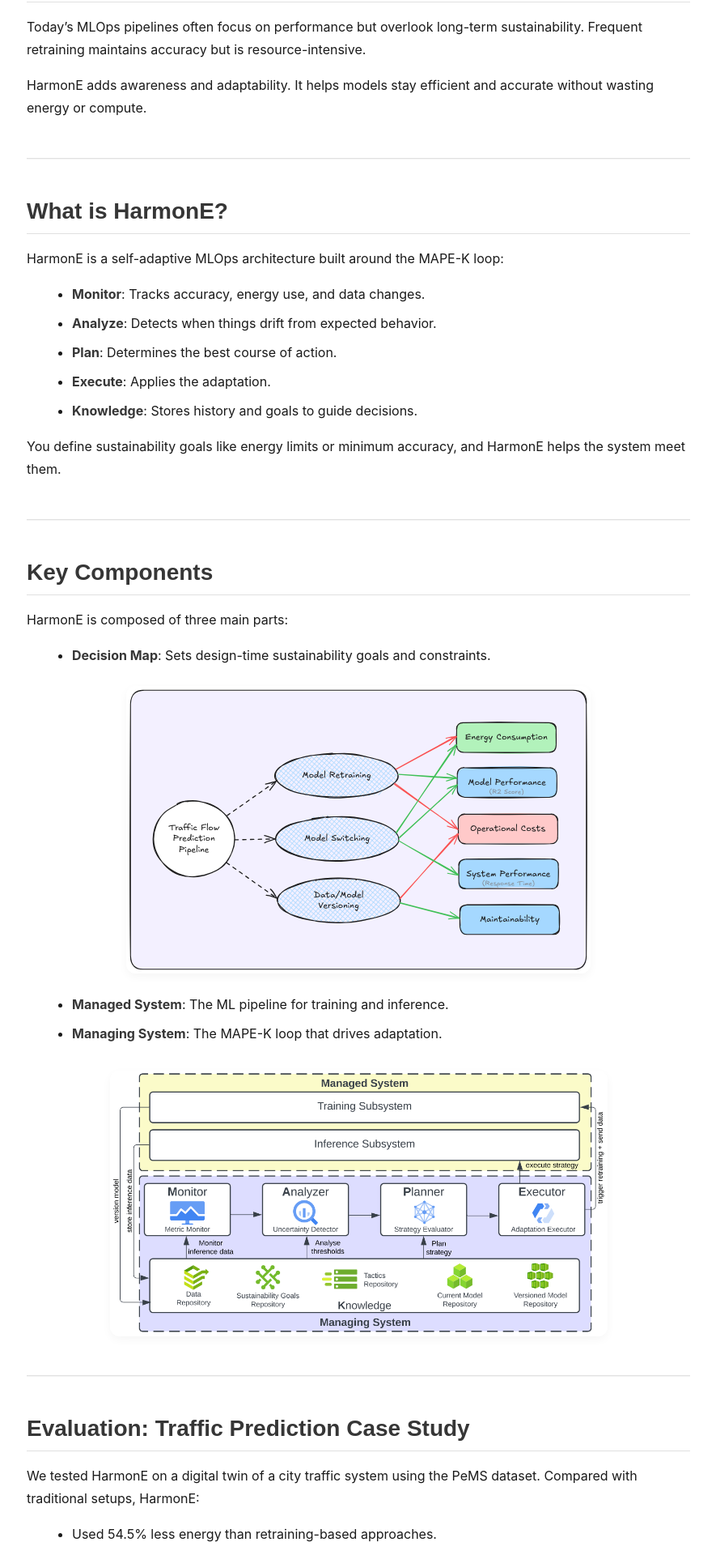
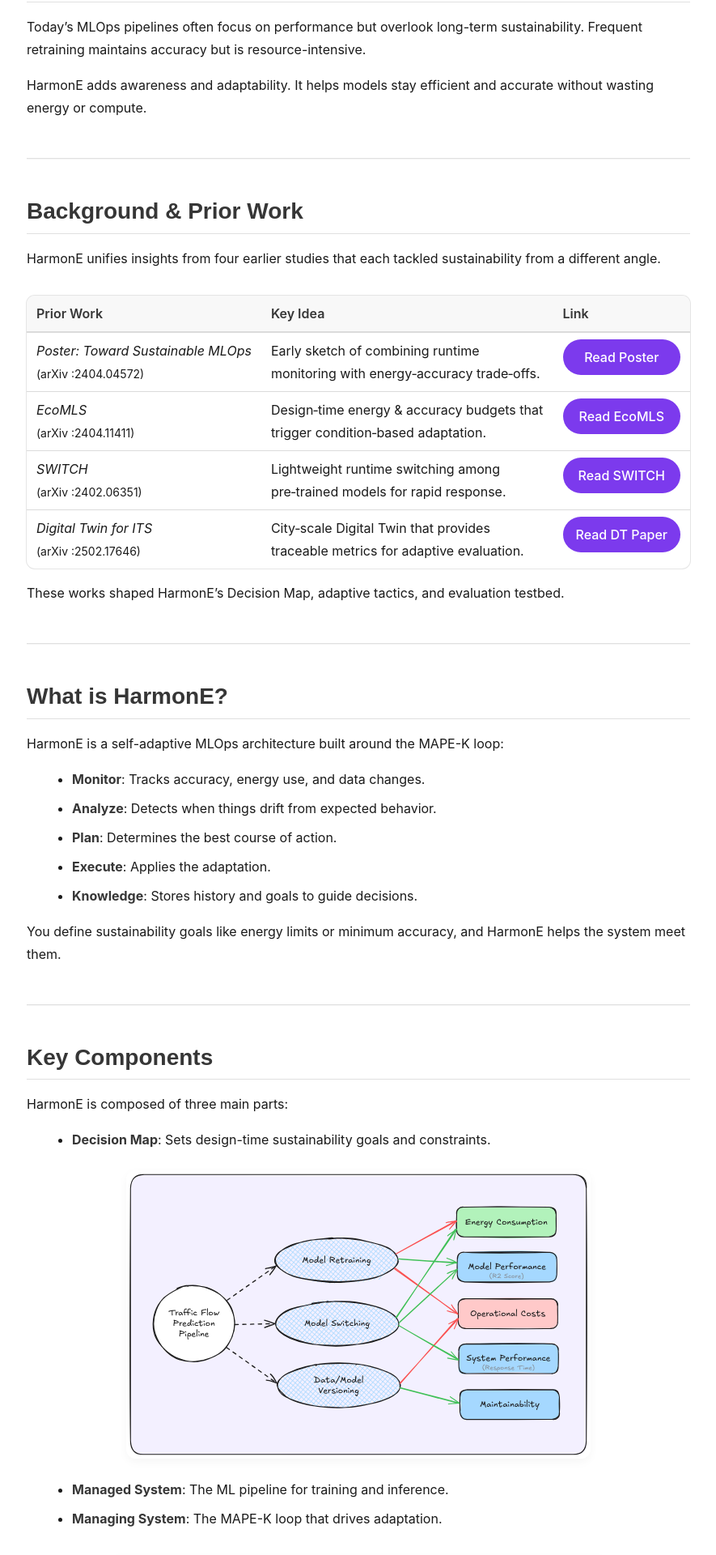
Before and after one commit to sa4s-serc/HarmonE, a Jekyll site: the page built from index.md, in a window 1280 px wide. Shown: the part 1566-3486 px from the top of the page at 81% size, without its empty margins (197-1082 px from the left). Built offline with Jekyll 4.4.1, drawn with Linux system fonts in a browser that asks for light colours; some web fonts are replaced.

Commit message:
added prior work table

```diff
--- a/index.md
+++ b/index.md
@@ -35,6 +35,47 @@ We tested HarmonE on a city’s traffic system using a digital twin. It adapted
 Today’s MLOps pipelines often focus on performance but overlook long-term sustainability. Frequent retraining maintains accuracy but is resource-intensive.
 
 HarmonE adds awareness and adaptability. It helps models stay efficient and accurate without wasting energy or compute.
+
+---
+
+## Background & Prior Work
+
+HarmonE unifies insights from four earlier studies that each tackled sustainability from a different angle.
+
+<table>
+  <thead>
+    <tr>
+      <th>Prior Work</th>
+      <th>Key Idea</th>
+      <th>Link</th>
+    </tr>
+  </thead>
+  <tbody>
+    <tr>
+      <td><em>Poster: Toward Sustainable MLOps</em><br><small>(arXiv&nbsp;:2404.04572)</small></td>
+      <td>Early sketch of combining runtime monitoring with energy‑accuracy trade‑offs.</td>
+      <td><a class="button-purple" href="https://arxiv.org/pdf/2404.04572" target="_blank">Read&nbsp;Poster</a></td>
+    </tr>
+    <tr>
+      <td><em>EcoMLS</em><br><small>(arXiv&nbsp;:2404.11411)</small></td>
+      <td>Design‑time energy & accuracy budgets that trigger condition‑based adaptation.</td>
+      <td><a class="button-purple" href="https://arxiv.org/pdf/2404.11411" target="_blank">Read&nbsp;EcoMLS</a></td>
+    </tr>
+    <tr>
+      <td><em>SWITCH</em><br><small>(arXiv&nbsp;:2402.06351)</small></td>
+      <td>Lightweight runtime switching among pre‑trained models for rapid response.</td>
+      <td><a class="button-purple" href="https://arxiv.org/pdf/2402.06351" target="_blank">Read&nbsp;SWITCH</a></td>
+    </tr>
+    <tr>
+      <td><em>Digital Twin for ITS</em><br><small>(arXiv&nbsp;:2502.17646)</small></td>
+      <td>City‑scale Digital Twin that provides traceable metrics for adaptive evaluation.</td>
+      <td><a class="button-purple" href="https://arxiv.org/pdf/2502.17646" target="_blank">Read&nbsp;DT&nbsp;Paper</a></td>
+    </tr>
+  </tbody>
+</table>
+
+
+These works shaped HarmonE’s Decision Map, adaptive tactics, and evaluation testbed.
 
 ---
 
--- a/static/css/index.css
+++ b/static/css/index.css
@@ -148,21 +148,40 @@ hr {
   opacity: 1;
 }
 
+  table {
+    width: 100%;
+    border-collapse: collapse;
+  }
+
+  th, td {
+    padding: 12px;
+    vertical-align: top;
+  }
+
+  td:first-child {
+    min-width: 220px; /* Wider space for the 'Prior Work' column */
+    white-space: nowrap;
+  }
+
   .button-purple {
     display: inline-block;
-  background-color: #7e5bef;
+    background-color: #7c3aed;
     color: white;
-  padding: 0.6em 1.2em;
-  margin: 0.5rem 0.5rem 1rem 0;
-  border: none;
-  border-radius: 6px;
+    padding: 8px 16px;
+    border-radius: 9999px;
     text-decoration: none;
-  font-weight: 600;
-  font-size: 1rem;
-  transition: background-color 0.2s ease, transform 0.2s ease;
+    font-weight: 500;
+    min-width: 130px;
+    text-align: center;
+    transition: background-color 0.2s ease;
   }
 
   .button-purple:hover {
-  background-color: #6842d4;
-  transform: translateY(-2px);
+    background-color: #6d28d9;
+    color: white;
   }
+
+  td a.button-purple {
+    width: 100%;
+    box-sizing: border-box;
+  }
```
Lines whose indentation alone changed are shown as unchanged.
